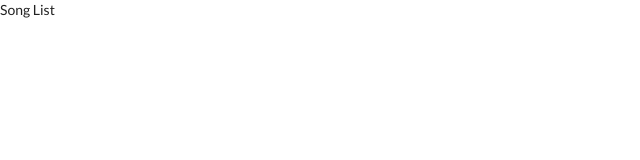
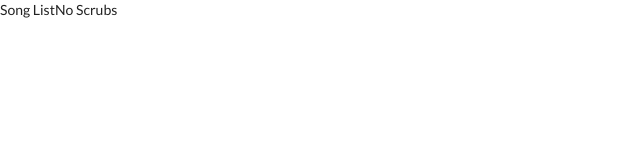
Before and after one commit to fredriklunde/redux-songs, a React (Create React App) app: page / in a window 1280 px wide. Shown: the top 160 px of the page, without its empty margins (0-640 px from the left). Built offline with nearby package versions, Linux system fonts and the light colour scheme.

Commit message:
using redux

```diff
--- a/src/components/SongList.js
+++ b/src/components/SongList.js
@@ -1,13 +1,22 @@
 import React from 'react';
+import { connect } from 'react-redux';
 
 class SongList extends React.Component {
     render() {
+        console.log(this.props.songs);
         return (
             <div>
                 Song List
+                {this.props.songs[0].title}
             </div>
         )
     };
 };
 
-export default SongList;
+const mapStateToProps = (state) => {
+    return {
+        songs: state.songs
+    };
+};
+
+export default connect(mapStateToProps)(SongList);
```
